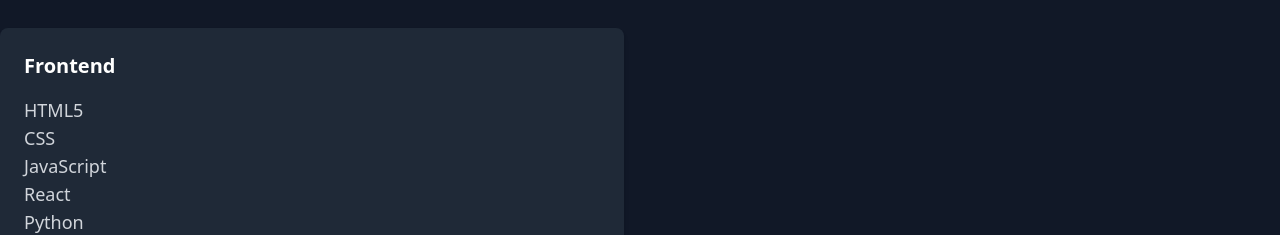
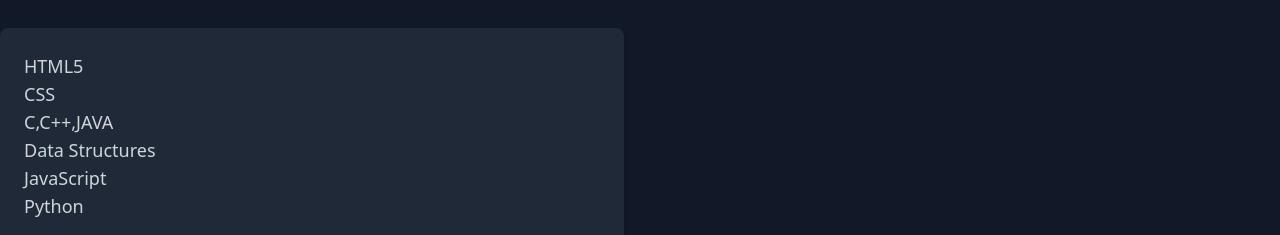
Before and after one commit to DiyaShajith/biodata, a plain HTML site: page index.html in a window 1280 px wide. Shown: the part 576-811 px from the top of the page. Drawn offline with nearby package versions, Linux system fonts and the light colour scheme.

Commit message:
Update index.html

```diff
--- a/index.html
+++ b/index.html
@@ -160,12 +160,12 @@
             <div class="grid grid-cols-1 md:grid-cols-2 gap-8">
                 <!-- Frontend Skills -->
                 <div class="bg-gray-800 rounded-lg p-6 shadow-md">
-                    <h3 class="text-xl font-bold mb-4">Frontend</h3>
                     <ul class="text-lg text-gray-300">
                         <li>HTML5</li>
                         <li>CSS</li>
+                        <li>C,C++,JAVA</li>
+                        <li>Data Structures</li>
                         <li>JavaScript</li>
-                        <li>React</li>
                         <li>Python</li>
                     </ul>
                 </div>
```
